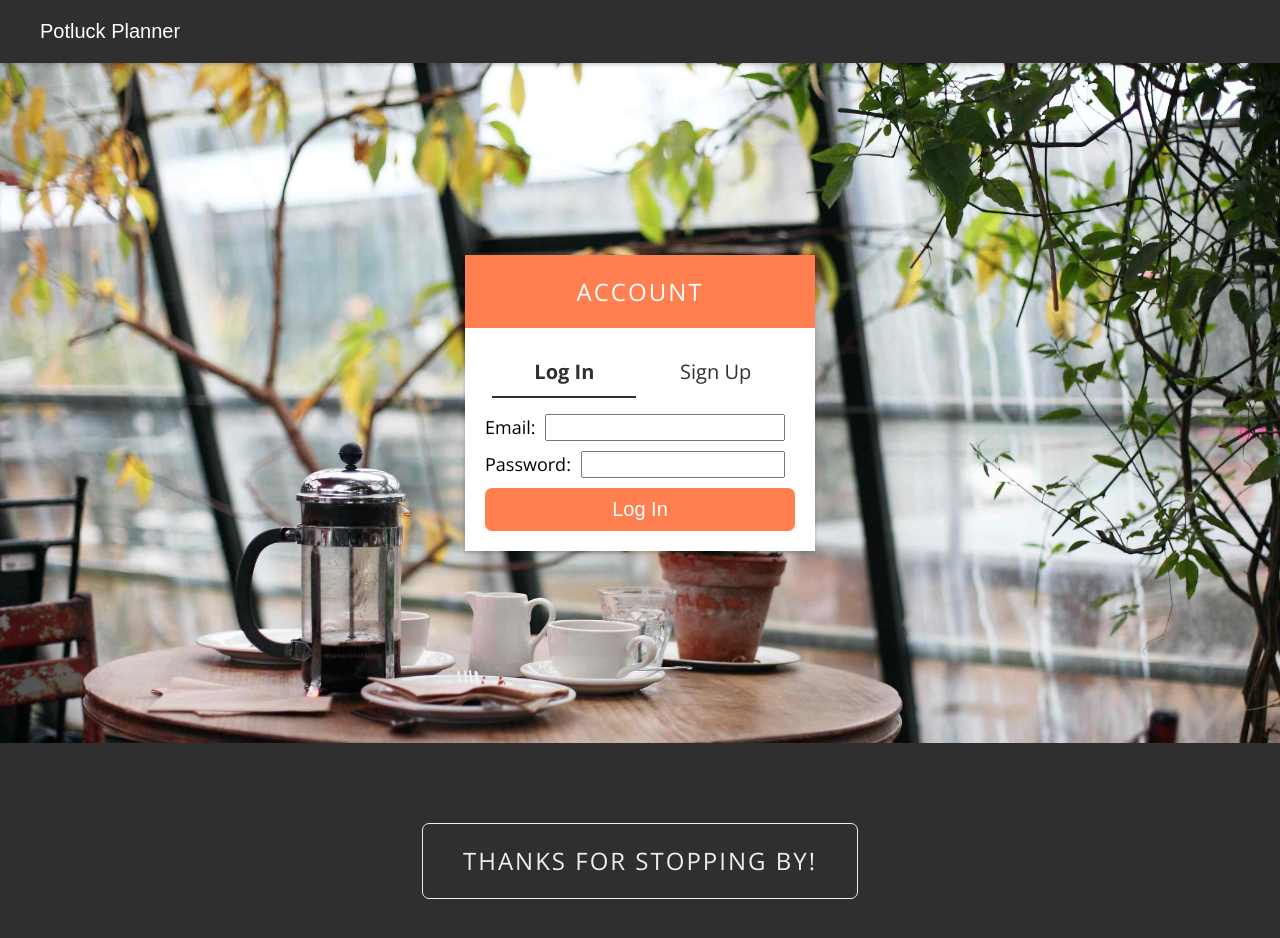
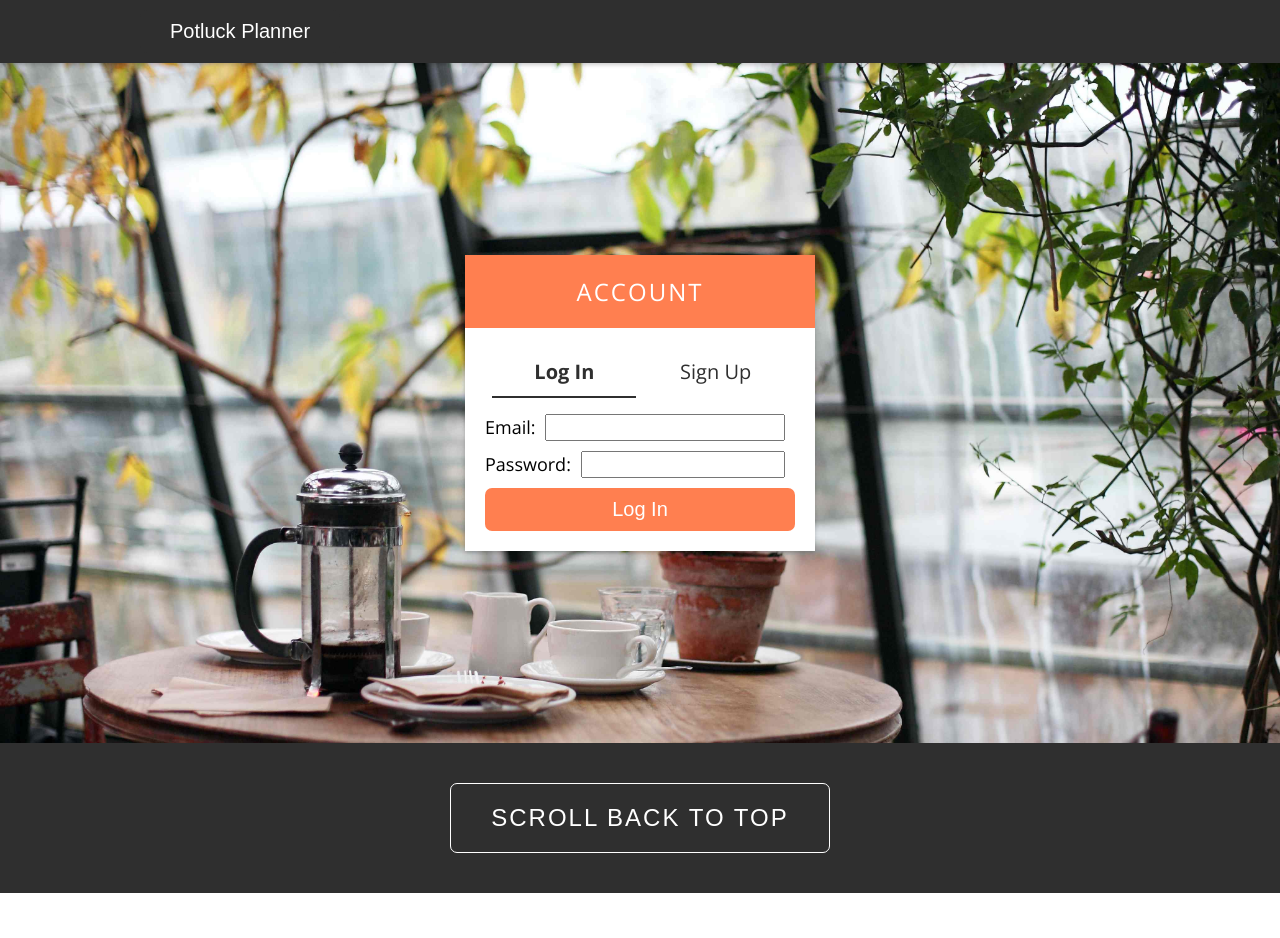
Before and after one commit to WaywardPooch/potluck-planner-6, a React (Create React App) app: page /account in a window 1280 px wide. Shown: the top 938 px of the page. After the commit the page ends 893 px from the top, so only its background shows below. Built offline with nearby package versions, Linux system fonts and the light colour scheme.

Commit message:
polished up the footer, adding in a button to scroll back to the top of the page; removed node-sass as a project dependency; hid devbutton from navbar when screen is too small

```diff
--- a/package.json
+++ b/package.json
@@ -7,7 +7,6 @@
     "@testing-library/react": "^11.2.7",
     "@testing-library/user-event": "^12.8.3",
     "axios": "^0.21.4",
-    "node-sass": "^6.0.1",
     "react": "^17.0.2",
     "react-dom": "^17.0.2",
     "react-router-dom": "^5.3.0",
--- a/src/scenes/sections/Footer/index.js
+++ b/src/scenes/sections/Footer/index.js
@@ -1,23 +1,23 @@
 // Libraries
 import React from "react";
 import styled from "styled-components";
+// Custom components
+import Button from "../../../components/elements/Button";
 
 // Styled components
 const StyledFooter = styled.footer`
   background-color: ${props => props.theme.color.blackSoft};
-  padding: 8rem 0;
+  padding: 2rem 0;
 
   div.footer-content {
     margin: auto;
     max-width: ${props => props.theme.size.widthDesktop};
     text-align: center;
 
-    h2 {
-      border: solid 1px ${props => props.theme.color.whiteSoft};
-      border-radius: 7px;
-      color: ${props => props.theme.color.whiteSoft};
-      display: inline-block;
+    button {
+      font-size: 2.4rem;
       letter-spacing: 0.2rem;
+      margin: 2rem;
       padding: 2rem 4rem;
       text-transform: uppercase;
     }
@@ -26,10 +26,18 @@ const StyledFooter = styled.footer`
 
 // Main component
 const Footer = () => {
+  // ========== HELPERS
+  const scrollToTop = () => {
+    window.scrollTo(0, 0);
+  }
+
+  // ========== MARKUP
   return (
     <StyledFooter>
       <div className="footer-content">
-        <h2>Thanks for stopping by!</h2>
+        <div onClick={scrollToTop} className="button-container">
+          <Button text="Scroll Back to Top" theme="HollowLight" />
+        </div>
       </div>
     </StyledFooter>
   );
--- a/src/scenes/sections/Navbar/index.js
+++ b/src/scenes/sections/Navbar/index.js
@@ -18,7 +18,7 @@ const StyledNavbar = styled.header`
     display: flex;
     justify-content: space-between;
     margin: 0 auto;
-    max-width: $max-width-desktop;
+    max-width: ${props => props.theme.size.widthDesktop};
 
     div.header-left {
       font-size: 2rem;
@@ -32,6 +32,12 @@ const StyledNavbar = styled.header`
       * {
         margin-left: 0.5rem;
       }
+    }
+  }
+
+  @media(max-width: ${props => props.theme.size.widthMobile}) {
+    .devbutton {
+      display: none;
     }
   }
 `;
@@ -60,7 +66,7 @@ const HeaderNav = (props) => {
           <Switch>
             <Route path="/account" />
             <Route path="/">
-              <div onClick={toggleLogIn}>
+              <div className="devbutton" onClick={toggleLogIn}>
                 <Button theme="HollowLight" text="[DEV] Toggle LogIn" />
               </div>
               {!isLoggedIn ? (
--- a/src/scenes/sections/ViewPotlucks/index.js
+++ b/src/scenes/sections/ViewPotlucks/index.js
@@ -30,6 +30,7 @@ const PotluckGallery = styled.section`
   }
 `;
 
+// Main component
 const ViewPotlucks = () => {
   return (
     <PotluckGallery>
@@ -41,7 +42,7 @@ const ViewPotlucks = () => {
               <Link to={`/potluck/${potluck.id}`} key={potluck.id}>
                 <Card
                   title={potluck.potluck_name}
-                  width="30rem"
+                  width="32rem"
                   content={
                     <>
                       <p>Date: {potluck.potluck_date}</p>
--- a/src/styles/theme/index.js
+++ b/src/styles/theme/index.js
@@ -9,8 +9,8 @@ const theme = {
     accent: "#ff7f50",
   },
   size: {
-    widthDesktop: "1200px",
-    widthMobile: "500px"
+    widthDesktop: "1000px",
+    widthMobile: "600px"
   }
 }
 
```
Also changed, not shown: 1 other file (tests, documents, lock files or other folders).
